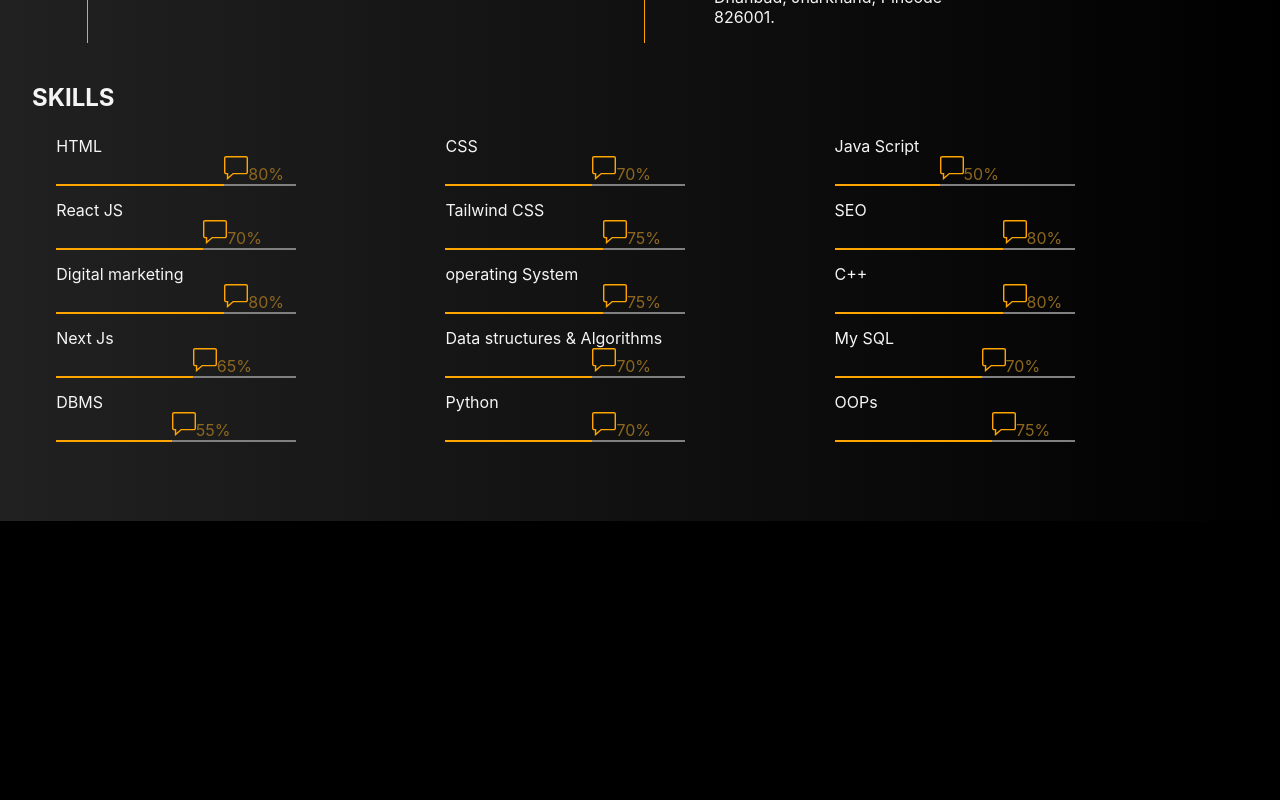
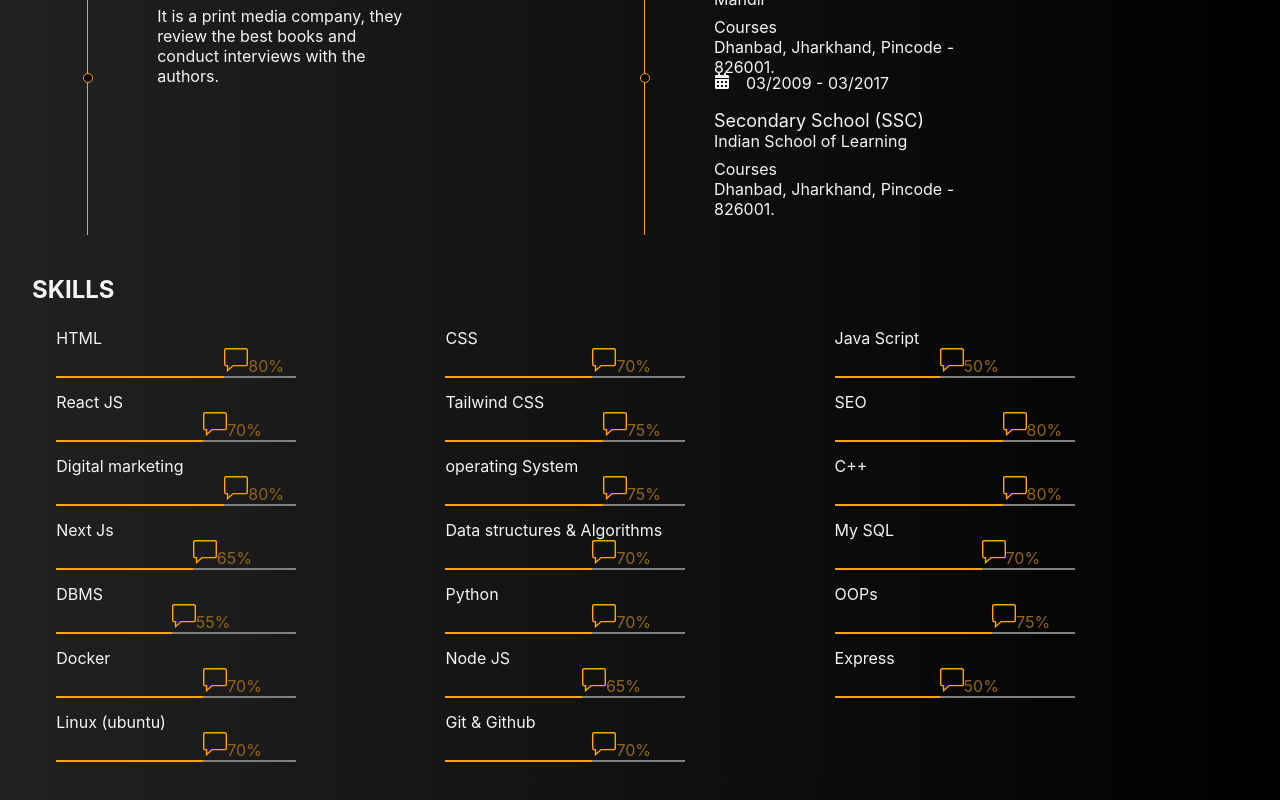
Before and after one commit to Abhishek2262/portfolio, a React (Create React App) app: page /Aboutme in a window 1280 px wide. Shown: the part 1244-2044 px from the top of the page. Before the commit the page ends 1765 px from the top, so only its background shows below. Built offline with nearby package versions, Linux system fonts and the light colour scheme.

Commit message:
done skills item addition

```diff
--- a/src/Components/Aboutme.css
+++ b/src/Components/Aboutme.css
@@ -44,7 +44,7 @@
     color: whitesmoke;
     align-items: center;
     justify-content: center;
-
+    gap: 4rem;
     width: 100%;
 
 }
--- a/src/Components/Aboutme.js
+++ b/src/Components/Aboutme.js
@@ -167,6 +167,12 @@
               <SkillItem name={"DBMS"} progress={55} />
               <SkillItem name={"Python"} progress={70} />
               <SkillItem name={"OOPs"} progress={75} />
+              <SkillItem name={"Docker"} progress={70}/>
+              <SkillItem name={"Node JS"} progress={65}/>
+              <SkillItem name={"Express"} progress={50}/>
+              <SkillItem name={"Linux (ubuntu)"} progress={70}/>
+              <SkillItem name={"Git & Github"} progress={70}/>
+
               {/* </div> */}
             </div>
           </div>
```
